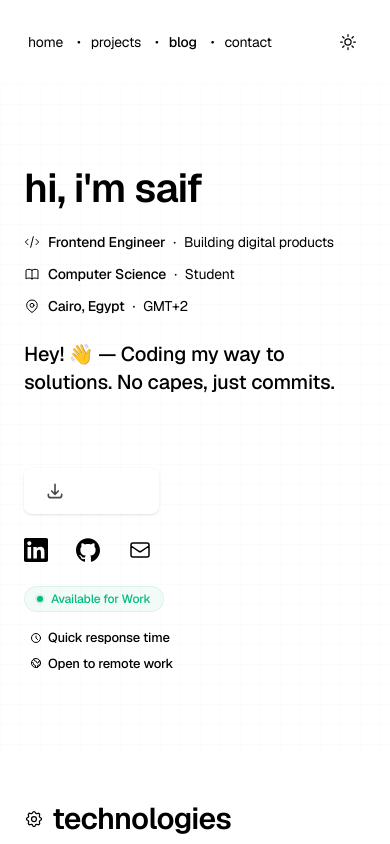
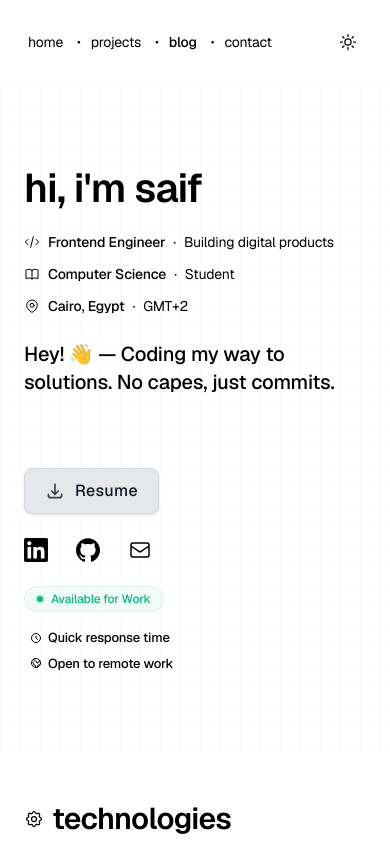
Before and after one commit to Woomyyyy/portfolio, a Next.js app: page / in a window 390 px wide. Shown: the top 844 px of the page. Built offline with nearby package versions, Linux system fonts and the light colour scheme.

Commit message:
feat: Enhance resume button component with theme responsiveness

```diff
--- a/src/components/Hero.tsx
+++ b/src/components/Hero.tsx
@@ -2,9 +2,11 @@
 
 import React, { useState } from 'react';
 import { motion, Variants } from 'framer-motion';
+import { useTheme } from './ThemeProvider';
 
 const Hero = () => {
   const [isWaving, setIsWaving] = useState(false);
+  const { theme } = useTheme();
 
   // Animation variants for the wave emoji
   const waveAnimation: Variants = {
@@ -211,19 +213,22 @@ const Hero = () => {
             variants={textVariants}
             className="mt-10 md:mt-0 flex flex-col space-y-6 md:space-y-7 items-start md:items-end"
           >
-            {/* Resume - with enhanced styling for better visual hierarchy */}
+            {/* Resume - with enhanced styling that responds to theme */}
             <motion.a
               href="#resume"
               className="group relative inline-flex items-center justify-center rounded-[8px]
-                        bg-white/10 backdrop-blur-sm border border-white/10
+                        bg-gray-200 dark:bg-gray-800/40 backdrop-blur-sm
+                        border border-gray-300 dark:border-gray-700
                         px-5 py-2.5 md:px-6 md:py-3 font-medium text-base md:text-base
-                        transition-all duration-300 hover:bg-white/15 w-auto
-                        shadow-sm shadow-primary/5 hover:shadow-primary/10"
+                        transition-all duration-300
+                        hover:bg-gray-300 dark:hover:bg-gray-700 w-auto
+                        shadow hover:shadow-md"
               whileHover={{ scale: 1.02 }}
               whileTap={{ scale: 0.98 }}
             >
               <svg
-                className="w-5 h-5 mr-2.5 opacity-70 group-hover:opacity-100 transition-opacity"
+                className="w-5 h-5 mr-2.5 opacity-80 group-hover:opacity-100 transition-opacity
+                          text-gray-900 dark:text-white"
                 fill="none"
                 stroke="currentColor"
                 viewBox="0 0 24 24"
@@ -236,7 +241,9 @@ const Hero = () => {
                   d="M4 16v1a3 3 0 003 3h10a3 3 0 003-3v-1m-4-4l-4 4m0 0l-4-4m4 4V4"
                 />
               </svg>
-              <span className="relative z-10 text-white/90 group-hover:text-white transition-colors tracking-wide">
+              <span className="relative z-10 text-gray-900 dark:text-white
+                             group-hover:text-black dark:group-hover:text-white
+                             transition-colors tracking-wide font-medium">
                 Resume
               </span>
             </motion.a>
```
